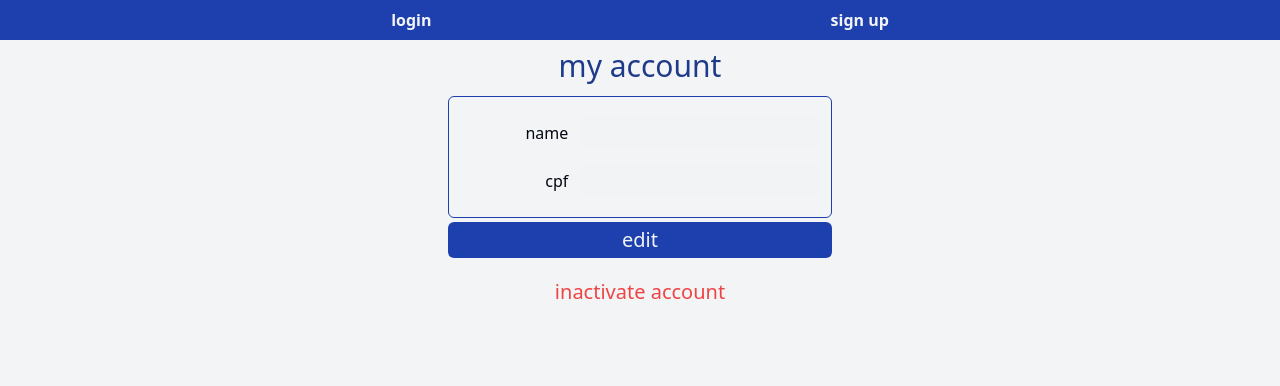
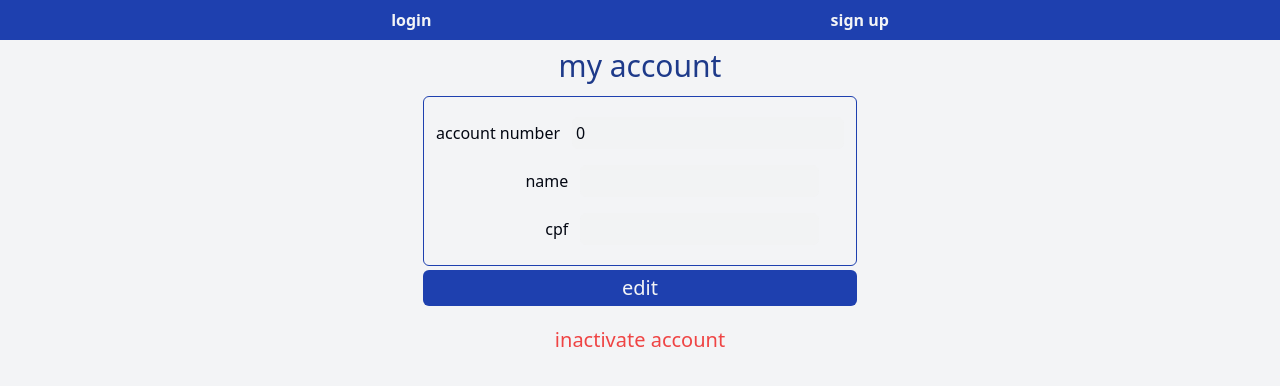
Before and after one commit to vitor-msp/simple-bank-front, a React (Create React App) app: page /my-account in a window 1280 px wide. Shown: the top 386 px of the page. Built offline with nearby package versions, Linux system fonts and the light colour scheme; no server answers.

Commit message:
feat(account): added account number field

```diff
--- a/src/components/MyAccountForm.tsx
+++ b/src/components/MyAccountForm.tsx
@@ -11,27 +11,27 @@ let currentAccount: Account = {
 };
 
 export const MyAccountForm = () => {
-  const [customer, setCustomer] = useState<Customer>(currentAccount.owner!);
+  const [account, setAccount] = useState<Account>(currentAccount);
   const [canEdit, setCanEdit] = useState<boolean>(false);
   const accountContext = useContext(AccountContext);
 
   useEffect(() => {
-    const account = accountContext.getAccount();
-    if (account) {
-      currentAccount = account;
-      setCustomer(account.owner!);
-    }
+    const response = accountContext.getAccount();
+    if (!response) return;
+    currentAccount = response;
+    setAccount(response);
   }, []);
 
   const onChangeField = (event: any) => {
-    setCustomer((c) => {
-      return { ...c, name: event.target.value };
+    setAccount((a) => {
+      const { owner } = a;
+      return { ...a, owner: { ...owner, name: event.target.value } };
     });
   };
 
   const cancelEdit = () => {
     setCanEdit(false);
-    setCustomer(currentAccount.owner!);
+    setAccount(currentAccount);
   };
 
   const updateAccount = async (event: React.FormEvent<HTMLFormElement>) => {
@@ -39,10 +39,10 @@ export const MyAccountForm = () => {
     event.stopPropagation();
     const success = await accountContext.updateAccount(
       currentAccount.accountNumber!,
-      customer
+      account.owner!
     );
     if (!success) return;
-    currentAccount.owner = customer;
+    currentAccount.owner = account.owner;
     setCanEdit(false);
   };
 
@@ -59,12 +59,22 @@ export const MyAccountForm = () => {
       <form onSubmit={updateAccount}>
         <fieldset className="border border-blue-800 mb-1 p-3">
           <div>
+            <label htmlFor="accountNumber">account number</label>
+            <input
+              type="text"
+              id="accountNumber"
+              value={account.accountNumber ?? ""}
+              disabled={true}
+              className="p-1"
+            />
+          </div>
+          <div>
             <label htmlFor="name">name</label>
             <input
               type="text"
               id="name"
               onChange={onChangeField}
-              value={customer.name}
+              value={account.owner?.name ?? ""}
               disabled={!canEdit}
               className="p-1"
             />
@@ -74,7 +84,7 @@ export const MyAccountForm = () => {
             <input
               type="cpf"
               id="cpf"
-              value={customer.cpf}
+              value={account.owner?.cpf ?? ""}
               disabled={true}
               className="p-1"
             />
```
